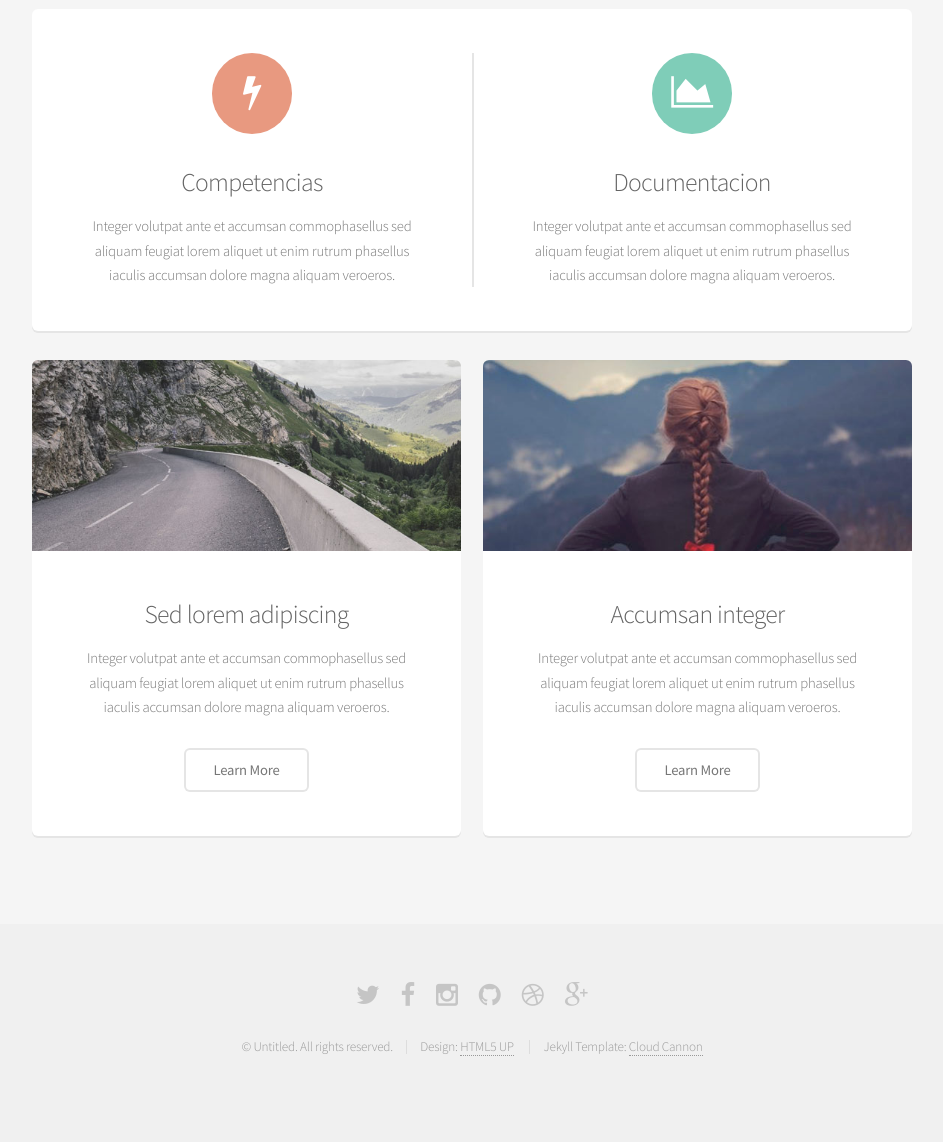
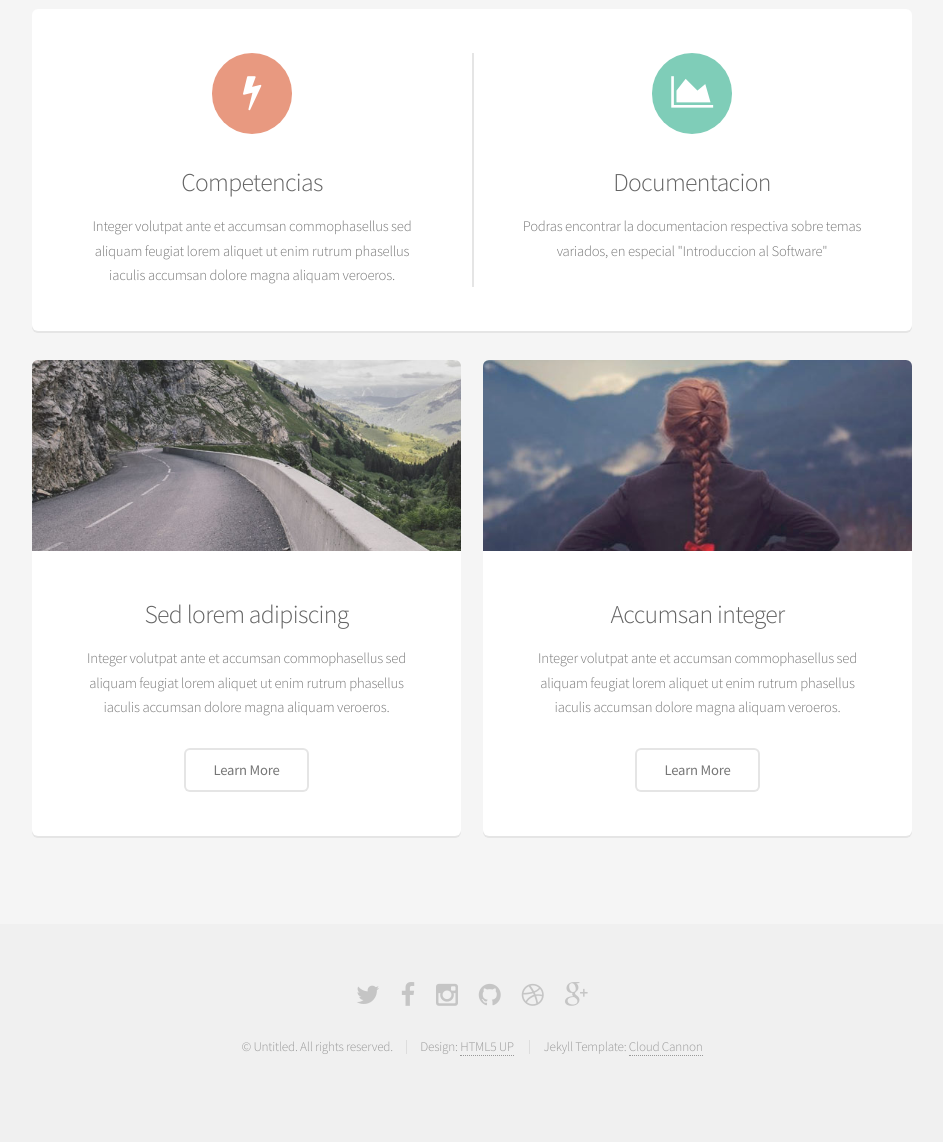
Before and after one commit to Isaias593/IndexBlog, a Jekyll site: the page built from index.html, in a window 1280 px wide. Shown: the part 1047-2189 px from the top of the page, without its empty margins (168-1111 px from the left). Built offline with Jekyll 4.4.1, drawn with Linux system fonts in a browser that asks for light colours; the list of posts is cut into pages by our own code.

Commit message:
Update index.html

```diff
--- a/index.html
+++ b/index.html
@@ -22,7 +22,7 @@ layout: default
 		<section>
 			<span class="icon major fa-area-chart accent3"></span>
 			<h3>Documentacion</h3>
-			<p>Integer volutpat ante et accumsan commophasellus sed aliquam feugiat lorem aliquet ut enim rutrum phasellus iaculis accumsan dolore magna aliquam veroeros.</p>
+			<p>Podras encontrar la documentacion respectiva sobre temas variados, en especial "Introduccion al Software"</p>
 		</section>
 	</div>
 </section>
```
